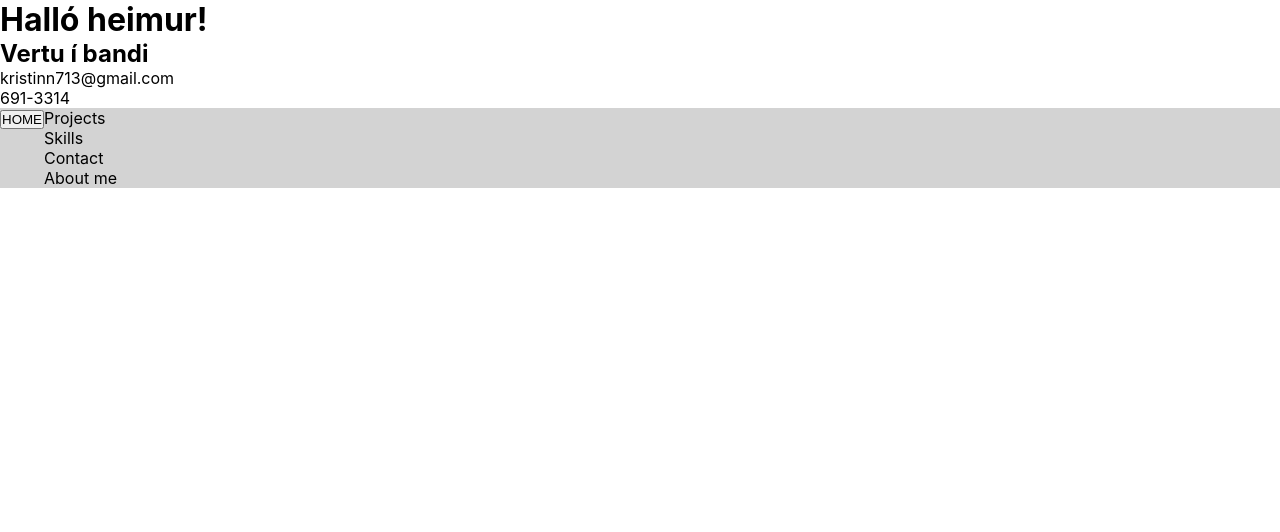
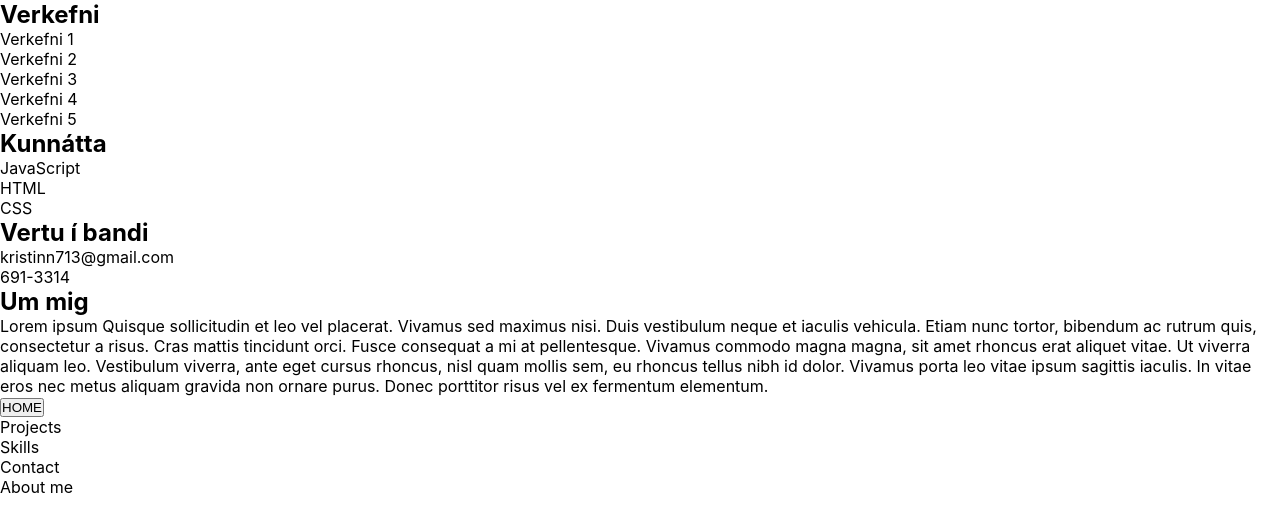
Before and after one commit to Kristinn-Thor/Kristionn-Thor.github.io, a React (Create React App) app: page / in a window 1280 px wide. Shown: the top 532 px of the page. Built offline with nearby package versions, Linux system fonts and the light colour scheme.

Commit message:
Smá lagfæringar

```diff
--- a/src/App.js
+++ b/src/App.js
@@ -2,14 +2,17 @@ import React from 'react';
 import './App.css'
 import Contact from './pages/Contact';
 import Nav from './components/Nav';
+import Projects from './pages/Projects';
+import Skils from './pages/Skils';
+import About from './pages/About';
 
 function App() {
   return (
     <div className="App">
-      <h1>
-        Halló heimur!
-      </h1>
+      <Projects />
+      <Skils />
       <Contact />
+      <About />
       <Nav />
     </div>
   );
--- a/src/components/Nav.js
+++ b/src/components/Nav.js
@@ -1,4 +1,4 @@
-import './Nav.css'
+import React from 'react';
 
 function Nav() {
     return (
--- a/src/pages/About.js
+++ b/src/pages/About.js
@@ -1,10 +1,11 @@
+import React from 'react';
 
 function About() {
     return (
-        <>
+        <div className="About">
             <h2>Um mig</h2>
             <p>Lorem ipsum Quisque sollicitudin et leo vel placerat. Vivamus sed maximus nisi. Duis vestibulum neque et iaculis vehicula. Etiam nunc tortor, bibendum ac rutrum quis, consectetur a risus. Cras mattis tincidunt orci. Fusce consequat a mi at pellentesque. Vivamus commodo magna magna, sit amet rhoncus erat aliquet vitae. Ut viverra aliquam leo. Vestibulum viverra, ante eget cursus rhoncus, nisl quam mollis sem, eu rhoncus tellus nibh id dolor. Vivamus porta leo vitae ipsum sagittis iaculis. In vitae eros nec metus aliquam gravida non ornare purus. Donec porttitor risus vel ex fermentum elementum.  </p>
-        </>
+        </div>
     );
 }
 
--- a/src/pages/Contact.js
+++ b/src/pages/Contact.js
@@ -1,13 +1,14 @@
+import React from 'react';
 
 function Contact() {
     return (
-        <>
+        <div className="Contact">
             <h2>Vertu í bandi</h2>
             <ul>
                 <li>kristinn713@gmail.com</li>
                 <li>691-3314</li>
             </ul>
-        </>
+        </div>
     );
 }
 
--- /dev/null
+++ b/src/pages/Projects.css
@@ -0,0 +1,3 @@
+.Projects {
+    background-color: lightpink;
+}
--- a/src/pages/Projects.js
+++ b/src/pages/Projects.js
@@ -1,13 +1,18 @@
+import React from 'react';
+
 
 function Projects() {
     return (
-        <>
-            <h2>Vertu í bandi</h2>
+        <div className="Projects">
+            <h2>Verkefni</h2>
             <ul>
-                <li>kristinn713@gmail.com</li>
-                <li>691-3314</li>
+                <li>Verkefni 1</li>
+                <li>Verkefni 2</li>
+                <li>Verkefni 3</li>
+                <li>Verkefni 4</li>
+                <li>Verkefni 5</li>
             </ul>
-        </>
+        </div>
     );
 }
 
--- a/src/pages/Skils.js
+++ b/src/pages/Skils.js
@@ -1,13 +1,15 @@
+import React from 'react';
 
 function Skils() {
     return (
-        <>
-            <h2>Vertu í bandi</h2>
+        <div className="Skils">
+            <h2>Kunnátta</h2>
             <ul>
-                <li>kristinn713@gmail.com</li>
-                <li>691-3314</li>
+                <li>JavaScript</li>
+                <li>HTML</li>
+                <li>CSS</li>
             </ul>
-        </>
+        </div>
     );
 }
 
```
